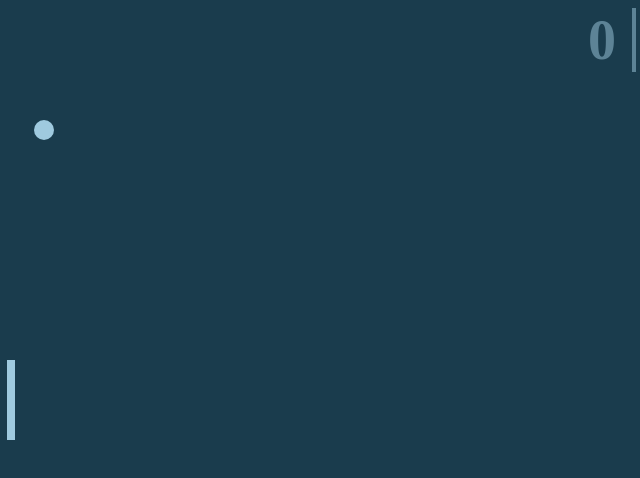
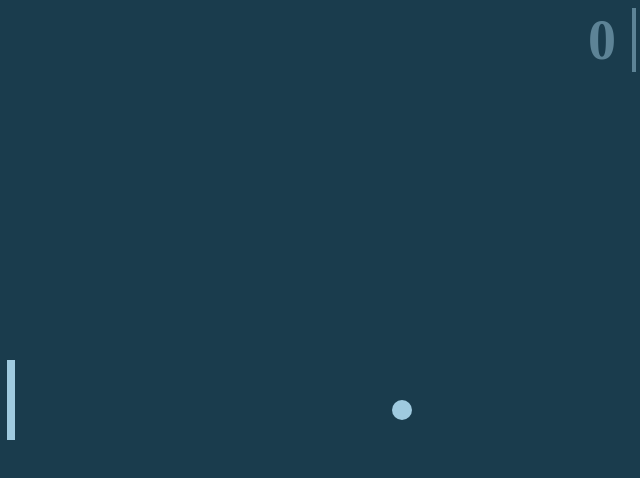
Before and after one commit to serhatcigerci/ping-pong, a plain HTML site: page index.html in a window 1280 px wide. Shown: the full height of the page, 6-646 px from the left. Drawn offline with Linux system fonts and the light colour scheme.

Commit message:
increasing velocity

```diff
--- a/Ball.js
+++ b/Ball.js
@@ -1,4 +1,5 @@
 const INITIAL_VELOCITY = 0.025
+const VELOCITY_INCREASE = 0.00001
 
 export default class Ball {
   constructor(ballElem) {
@@ -22,6 +23,10 @@ export default class Ball {
     this.ballElem.style.setProperty("--y", value)
   }
 
+  rect() {
+    return this.ballElem.geetBoundingClientRect()
+  }
+
   reset() {
     this.x = 50
     this.y = 50
@@ -34,8 +39,14 @@ export default class Ball {
   }
 
   update(delta) {
-    this.x = 5
-    this.y = 15
+    this.x += this.direction.x * this.velocity * delta
+    this.x += this.direction.y * this.velocity * delta
+    this.velocity += VELOCITY_INCREASE * delta
+    const rect = this.rect()
+
+    if (rect.bottom >= window.innerHeight || rect.top <= 0) {
+      this.direction.y *= -1
+    }
   }
 }
 
--- a/style.css
+++ b/style.css
@@ -13,6 +13,7 @@
 body {
   margin: 0;
   background-color: var(--background-color);
+  overflow: hidden;
 }
 
 .paddle {
```
